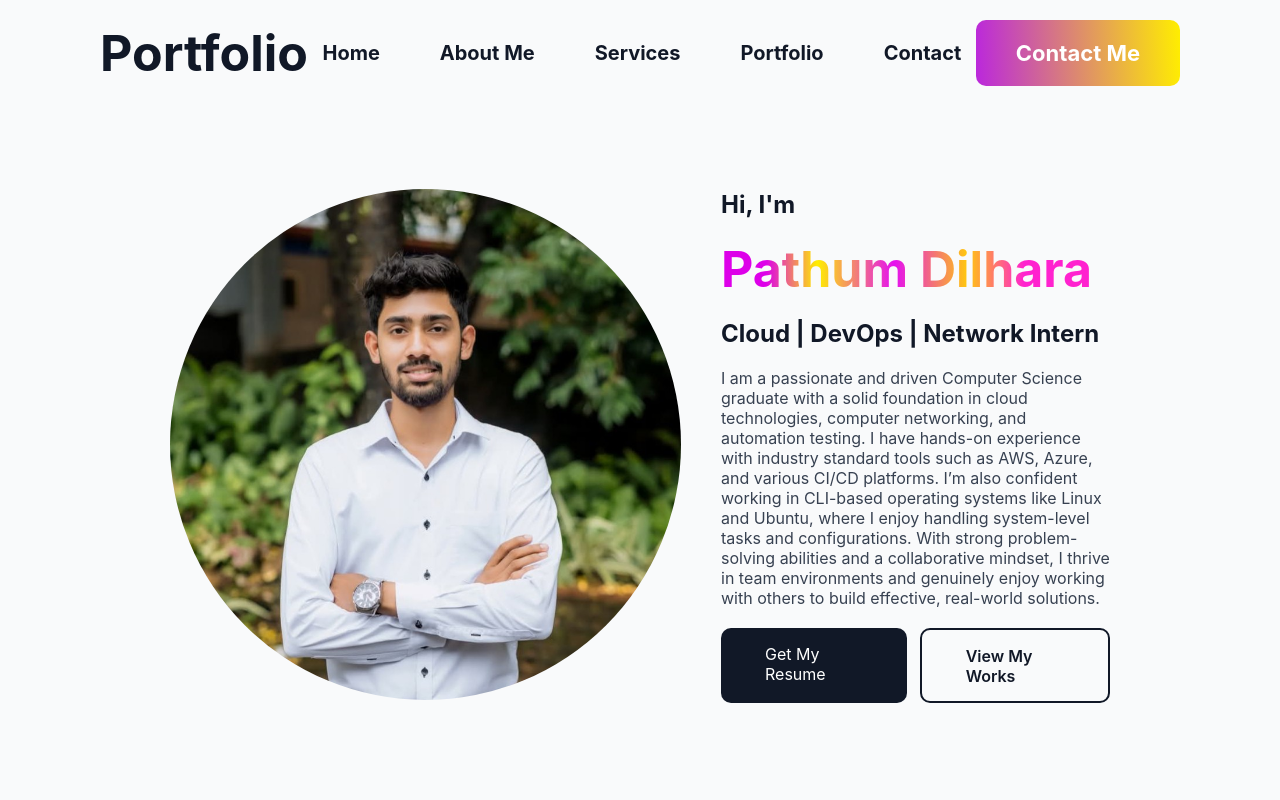
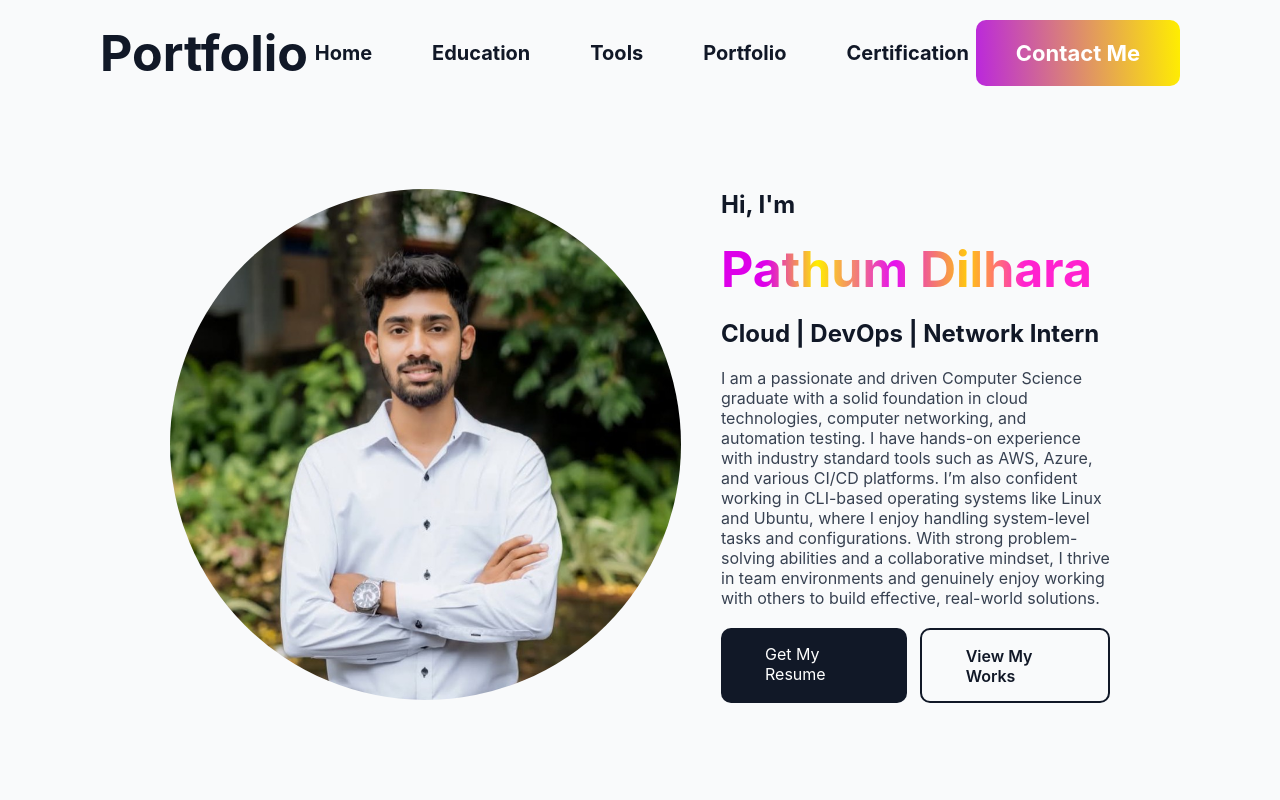
Before and after one commit to Pathum-Dilhara/My-Portfolio-React, a React (Vite) app: page / in a window 1280 px wide. Shown: the top 800 px of the page. Built offline with nearby package versions, Linux system fonts and the light colour scheme.

Commit message:
deploying

```diff
--- a/package.json
+++ b/package.json
@@ -22,6 +22,7 @@
     "eslint": "^9.33.0",
     "eslint-plugin-react-hooks": "^5.2.0",
     "eslint-plugin-react-refresh": "^0.4.20",
+    "gh-pages": "^6.3.0",
     "globals": "^16.3.0",
     "vite": "^7.1.2"
   },
--- a/src/Components/Certification/Certification.jsx
+++ b/src/Components/Certification/Certification.jsx
@@ -13,7 +13,7 @@ import cloud from '../../assets/cloud.png'
 
 const Certification = () => {
     return (
-        <div className='title' >
+        <div id='certification' className='title' >
             <h1>Certifications</h1>
             <p>Continuous learning and professional skills in Cloud Computing and related fields</p>
             <ul className="certificates">
--- a/src/Components/Contact/Contact.css
+++ b/src/Components/Contact/Contact.css
@@ -55,14 +55,14 @@
 .description-right{
     display: flex;
     flex-direction: column;
-    padding: 25px 50px 25px 50px;
+    padding: 25px 50px 10px 50px;
     background:#F9FAFB;
     gap: 20px;
     border-radius: 10px;
 }
 
 .description-right label{
-    font-size: 22px;
+    font-size: 18px;
     font-weight: 500;
 }
 
--- a/src/Components/Contact/Contact.jsx
+++ b/src/Components/Contact/Contact.jsx
@@ -6,8 +6,32 @@ import location from '../../assets/location_icon.svg'
 import video from '../../assets/video.mp4'
 
 const Contact = () => {
+
+    const onSubmit = async (event) => {
+    event.preventDefault();
+    const formData = new FormData(event.target);
+
+    formData.append("access_key", "f1f12c99-186f-4641-819f-af7397ae1f48");
+
+    const object = Object.fromEntries(formData);
+    const json = JSON.stringify(object);
+
+    const res = await fetch("https://api.web3forms.com/submit", {
+      method: "POST",
+      headers: {
+        "Content-Type": "application/json",
+        Accept: "application/json"
+      },
+      body: json
+    }).then((res) => res.json());
+
+    if (res.success) {
+      alert(res.message)
+    }
+  };
+
     return (
-        <div className='contact-title' >
+        <div id='contact' className='contact-title' >
             <h1>Work Together</h1>
             <p>Have a project in mind or want to discuss design opportunities? I'd love to hear from you.</p>
             <div className="contact-description">
@@ -30,7 +54,7 @@ const Contact = () => {
                         playsInline></video>
                     </div>
                 </div>
-                <form className="description-right">
+                <form onSubmit={onSubmit} className="description-right">
                     <label htmlFor="">Subject</label>
                     <input type="text" placeholder='Enter subject' name='name'/>
                     <label htmlFor="">Your Email</label>
--- a/src/Components/Education/Education.jsx
+++ b/src/Components/Education/Education.jsx
@@ -5,7 +5,7 @@ import scl from '../../assets/scl.jpg'
 
 const Education = () => {
     return (
-        <div className='about' >
+        <div id='education' className='about' >
             <h1>Education</h1>
             <p>My Education timeline</p>
             <div className="about-title">
--- a/src/Components/Hero/Hero.jsx
+++ b/src/Components/Hero/Hero.jsx
@@ -4,7 +4,7 @@ import profile_img from '../../assets/profile_img.jpg'
 
 const Hero = () => {
     return (
-        <div className='hero' >
+        <div id='home' className='hero' >
             <div className="hero-left">
                 <img src={profile_img} alt="" />
             </div>
--- a/src/Components/Navbar/Navbar.css
+++ b/src/Components/Navbar/Navbar.css
@@ -29,3 +29,13 @@
 .nav-connect:hover{
     transform: scale(1.02);
 }
+
+.anchor-link{
+    text-decoration: none;
+    color: #111827;
+    transition: 0.3s;
+}
+
+.anchor-link:hover{
+    color: #DD00E9;
+}
--- a/src/Components/Navbar/Navbar.jsx
+++ b/src/Components/Navbar/Navbar.jsx
@@ -1,19 +1,23 @@
 import React from 'react';
 import './Navbar.css'
 import logo from '../../assets/logo.svg'
+import AnchorLink from 'react-anchor-link-smooth-scroll';
 
 const Navbar = () => {
     return (
         <div className='navbar'>
             <h1>Portfolio</h1>
             <ul className='nav-menu'>
-                <li>Home</li>
-                <li>About Me</li>
-                <li>Services</li>
-                <li>Portfolio</li>
-                <li>Contact</li>
+                <li><AnchorLink class='anchor-link'  href='#home'>Home</AnchorLink></li>
+                <li><AnchorLink class='anchor-link' offset={50} href='#education'>Education</AnchorLink></li>
+                <li><AnchorLink class='anchor-link' offset={50} href='#tools'>Tools</AnchorLink></li>
+                <li><AnchorLink class='anchor-link' offset={50} href='#works'>Portfolio</AnchorLink></li>
+                <li><AnchorLink class='anchor-link' offset={50} href='#certification'>Certification</AnchorLink></li>
             </ul>
-            <div className="nav-connect">Contact Me</div>
+            <AnchorLink class='anchor-link'  href='#contact'>
+                <div className="nav-connect">Contact Me</div>
+            </AnchorLink>
+
         </div>
     );
 }
--- a/src/Components/Tools/Tools.jsx
+++ b/src/Components/Tools/Tools.jsx
@@ -17,7 +17,7 @@ import github from '../../assets/tools/github.png'
 
 const Tools = () => {
     return (
-        <div className='title' >
+        <div id='tools' className='title' >
             <h1>Tools & Technologies</h1>
             <p>Proficient in industry-standard tools and technologies</p>
             <ul className="tools">
--- a/src/Components/Works/Works.jsx
+++ b/src/Components/Works/Works.jsx
@@ -12,7 +12,7 @@ import ninth from '../../assets/yoga.png'
 
 const Works = () => {
     return (
-        <div className='works-title' >
+        <div id='works' className='works-title' >
             <h1>My Works</h1>
             <p>Continuous learning and professional development in Cloud Computing and related fields</p>
             <ul className="projects">
```
Also changed, not shown: 1 other file (tests, documents, lock files or other folders).
